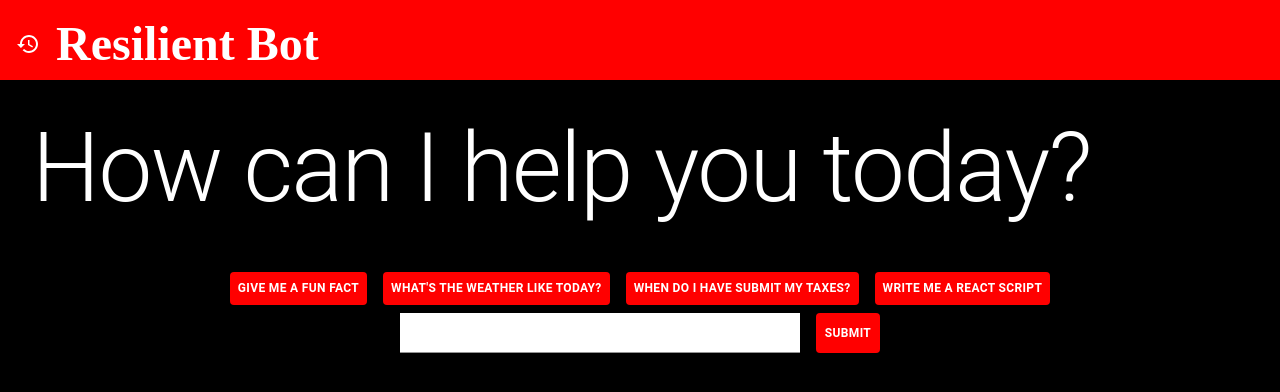
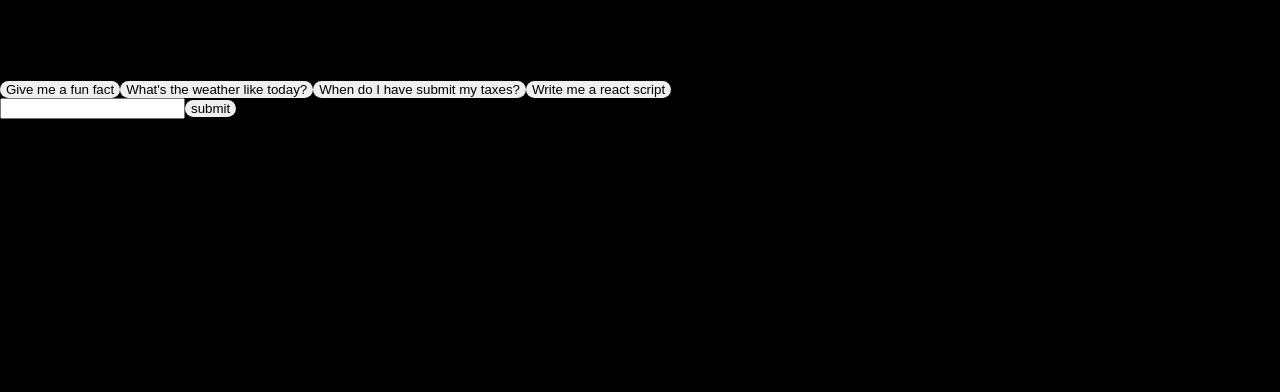
Before and after one commit to AmaurySilverio/react-ai-chat-ui, a React (Vite) app: page / in a window 1280 px wide. Shown: the top 392 px of the page. Built offline with nearby package versions, Linux system fonts and the light colour scheme.

Commit message:
fixed suggested buttons, removed stale code and conditionally displayed buttons

```diff
--- a/src/App.jsx
+++ b/src/App.jsx
@@ -1,178 +1,112 @@
-import { default as Button } from "./components/Button";
+import Button from "./components/Button";
 import Display from "./components/Display";
 import Answer from "./components/Answer";
 import { useState } from "react";
-import {
-  AppBar,
-  Box,
-  CircularProgress,
-  Input,
-  List,
-  Stack,
-  Typography,
-} from "@mui/material";
-import RestoreIcon from '@mui/icons-material/Restore';
 
-const App = () => {
+const App = (props) => {
+
   const [userInput, setUserInput] = useState("");
-  const [search, setSearch] = useState([]);
+  const [search, setSearch] = useState(props.suggestions);
   const [response, setResponse] = useState([]);
-  const [waiting, setWaiting] = useState(false);
   const [suggestedQuestion, setSuggestedQuestion] = useState("");
-  const [history, setHistory] = useState([]);
+
+  const [showSuggested, setShowSuggested] = useState(true)
+
   const handleUserInput = (event) => {
     setUserInput(event.target.value);
   };
+
   const handleFormSubmit = (event) => {
-    console.log(event);
     event.preventDefault();
-    if (userInput < 1) {
-      alert("You Must Type Something First");
-      return;
-    }
-    console.log(event.target.parentElement.previousSibling);
-    event.target.parentElement.previousSibling.setAttribute(
-      "data-status",
-      "hidden"
-    );
     const newSearch = {
-      content: userInput,
-      id: search.length + 1,
+      question: userInput,
+      userId: search.length + 1 + "X",
+      botReply: '',
+      id: '',
+    };
+    setSearch(search.concat(newSearch));
+    setUserInput("");
+    setShowSuggested(false)
+    botResponse();
+  };
+  const botResponse = () => {
+    setTimeout(() => {
+      const newResponse = {
+        question: userInput,
+        userId: search.length + 1 + "X",
+        botReply: "I'm just a bot.",
+        id: search.length + 1 + "XY",
+        selected: true,
+      };
+      setResponse(response.concat(newResponse));
+    }, 3000);
+  };
+
+  const handleButtonInput = () => {
+    // event.preventDefault();
+    const newSearch = {
+      question: suggestedQuestion,
+      id: search.length + 1 + "XY",
     };
     setSearch(search.concat(newSearch));
     setUserInput("");
     botResponse();
   };
-  const botResponse = () => {
-    setWaiting(true);
-    setTimeout(() => {
-      const newResponse = {
-        content: "I'm just a bot.",
-        id: search.length + 1 + "X",
-        question: userInput,
-        userId: search.length + 1 + "Y",
-      };
-      setResponse(response.concat(newResponse));
-      setWaiting(false);
-    }, 3000);
-  };
-  const handleButtonInput = () => {
-    // event.preventDefault();
-    // const buttonText = event.target.textContent;
-    // setSuggestedQuestion(buttonText);
-    // console.log(buttonText, "buttonText");
-    // console.log(event);
-    console.log("response working");
-    const newSearch = {
-      content: suggestedQuestion,
-      id: search.length + 1,
-    };
-    console.log("22suggested", newSearch.content);
-    setSearch(search.concat(newSearch));
-    console.log("suggested", suggestedQuestion);
-    console.log(newSearch, "newsearch");
-    setUserInput("");
-    botResponse();
+
+  // Handling responses for suggested questions button that are on site at page load
+  const getAutomatedBotResponse = (showSuggested) => {
+    setShowSuggested(showSuggested);
   };
 
+  //  Handling the static response from BOT will change when we plug in api
   const automatedResponseHandler = (event) => {
-    console.log("handlebuttoninput", event.target.textContent);
-
-    console.log(event.target.value, "value");
+    getAutomatedBotResponse()
+    // map through all of the props.suggestions and which response matched  the current id (event.target.id) return the object that does and insert into response object
+    const sqs = props.suggestions
+    const currentSuggestions = sqs.map((suggested) => {
+      if (suggested.userId === event.target.id) {
+        return setResponse(response.concat(suggested));
+      }
+    })
     const buttonText = event.target.textContent;
     setSuggestedQuestion(buttonText);
-    handleButtonInput();
+    // handleButtonInput();
+    setShowSuggested(false)
   };
-  const handleNewSearch = (event) => {
-    let suggestedButtons =
-      event.target.parentNode.offsetParent.firstElementChild.children[0]
-        .children[3].children[0];
-    suggestedButtons.removeAttribute("data-status");
-    console.log("new search");
-    setHistory(history.concat(response));
-    setUserInput("");
-    setSearch([]);
-    setResponse([]);
-    setWaiting(false);
-    setSuggestedQuestion("");
-  };
+
   return (
     <div>
-      <AppBar
-        sx={{
-          backgroundColor: "red",
-          fontSize: "3rem",
-          fontWeight: 700,
-          height: "5rem",
-          padding: "1rem",
-          position: "static",
-        }}
-      >
-        <Stack direction="row" spacing={2} sx={{display: "flex", "align-items": "center"}}>
-          <RestoreIcon onClick={handleNewSearch} sx={{color: "white"}}>
-            New Search Icon
-          </RestoreIcon>
-            <span>Resilient Bot</span>
-          </Stack>
-      </AppBar>
       <div>
-        <Typography sx={{ color: "white", padding: "2rem" }} variant="h1">
-          How can I help you today?
-        </Typography>
+        <h1>How can I help you today?</h1>
       </div>
-      <Box>
-        {waiting ? (
-          <CircularProgress />
-        ) : (
       <ul>
         {response.map((input) => (
           <>
-                {console.log("question", input)}
-                <Display
-                  key={input.id}
-                  response={input.question}
-                  sx={{ color: "white" }}
-                />
-                <List>
-                  <Answer key={input.userId} response={input.content} />
-                </List>
+            <Display key={input.id} response={input.question} />
+            <ul>
+              <Answer key={input.userId} response={input.botReply} />
+            </ul>
           </>
         ))}
       </ul>
-        )}
-      </Box>
-      <div className="search-and-suggestion-button-container">
+      <div className="search-container">
         <div className="btn-container">
-          <Stack direction={{ xs: "column", lg: "row" }} spacing={2}>
+          {showSuggested && props.suggestions.map((suggested) => (
+            <>
               <Button
-              text="Give me a fun fact"
-              value={suggestedQuestion}
+                text={suggested.question}
+                id={suggested.userId}
                 onClick={automatedResponseHandler}
                 type="text"
               />
-            <Button text="What's the weather like today?" />
-            <Button text="When do I have submit my taxes?" />
-            <Button text="Write me a react script" />
-          </Stack>
+            </>
+          ))
+          }
         </div>
-        <div className="search-container">
+        <div>
           <form onSubmit={handleFormSubmit}>
-            <Stack
-              direction={{ xs: "column", sm: "row" }}
-              sx={{ margin: "0.5rem" }}
-              spacing={2}
-            >
-              <Input
-                sx={{
-                  backgroundColor: "white",
-                  padding: "0.25rem",
-                  width: "25rem",
-                }}
-                value={userInput}
-                onChange={handleUserInput}
-              />
+            <input value={userInput} onChange={handleUserInput} />
             <Button text="submit" type="submit" />
-            </Stack>
           </form>
         </div>
       </div>
--- a/src/components/Answer.jsx
+++ b/src/components/Answer.jsx
@@ -1,12 +1,9 @@
-import { ListItem } from "@mui/material";
-
 const Answer = ({ response }) => {
-  console.log("Answersss", response);
-  return (
-    <>
-      <ListItem sx={{ color: "white" }}>{response}</ListItem>
-    </>
-  );
-};
+    return (
+        <>
+            <li>{response}</li>
+        </>
+    )
+}
 
 export default Answer;
--- a/src/components/Button.jsx
+++ b/src/components/Button.jsx
@@ -1,11 +1,9 @@
-import { Button } from '@mui/material'
-
-const CustomButton = ({ text, type, value, onClick }) => {
+const Button = ({ id, text, type, value, onClick }) => {
   return (
-    <Button sx={{backgroundColor: "red", "&:focus": {borderColor: "white", borderWidth: "0.1rem", borderStyle: "solid"}, "&:hover": {borderColor: "white", borderWidth: "0.1rem", borderStyle: "solid"}, color: "white", fontSize: "0.75rem", fontWeight: 700}} type={type} value={value} onClick={onClick}>
+    <button id={id} className="btn" type={type} value={value} onClick={onClick}>
       {text}
-    </Button>
+    </button>
   );
 };
 
-export default CustomButton;
+export default Button;
--- a/src/components/Display.jsx
+++ b/src/components/Display.jsx
@@ -1,8 +1,7 @@
 const Display = ({ response }) => {
-  console.log("Display", response);
   return (
     <div>
-      <li className="userInputFont">{response}</li>
+      <li>{response}</li>
     </div>
   );
 };
--- a/src/main.jsx
+++ b/src/main.jsx
@@ -2,4 +2,31 @@ import ReactDOM from "react-dom/client";
 import App from "./App";
 import "./index.css";
 
-ReactDOM.createRoot(document.getElementById("root")).render(<App />);
+const suggestions = [
+    {
+        question: 'Give me a fun fact',
+        userId: "1X",
+        botReply: "I'm just a bot.",
+        id: "1XY",
+    },
+    {
+        question: "What's the weather like today?",
+        userId: "2X",
+        botReply: "I'm just a bot.",
+        id: "2XY",
+    },
+    {
+        question: "When do I have submit my taxes?",
+        userId: "3X",
+        botReply: "I'm just a bot.",
+        id: "3XY",
+    },
+    {
+        question: "Write me a react script",
+        userId: "4X",
+        botReply: "I'm just a bot.",
+        id: "4XY",
+    }
+]
+
+ReactDOM.createRoot(document.getElementById("root")).render(<App suggestions={suggestions} />);
```
Lines whose indentation alone changed are shown as unchanged.
